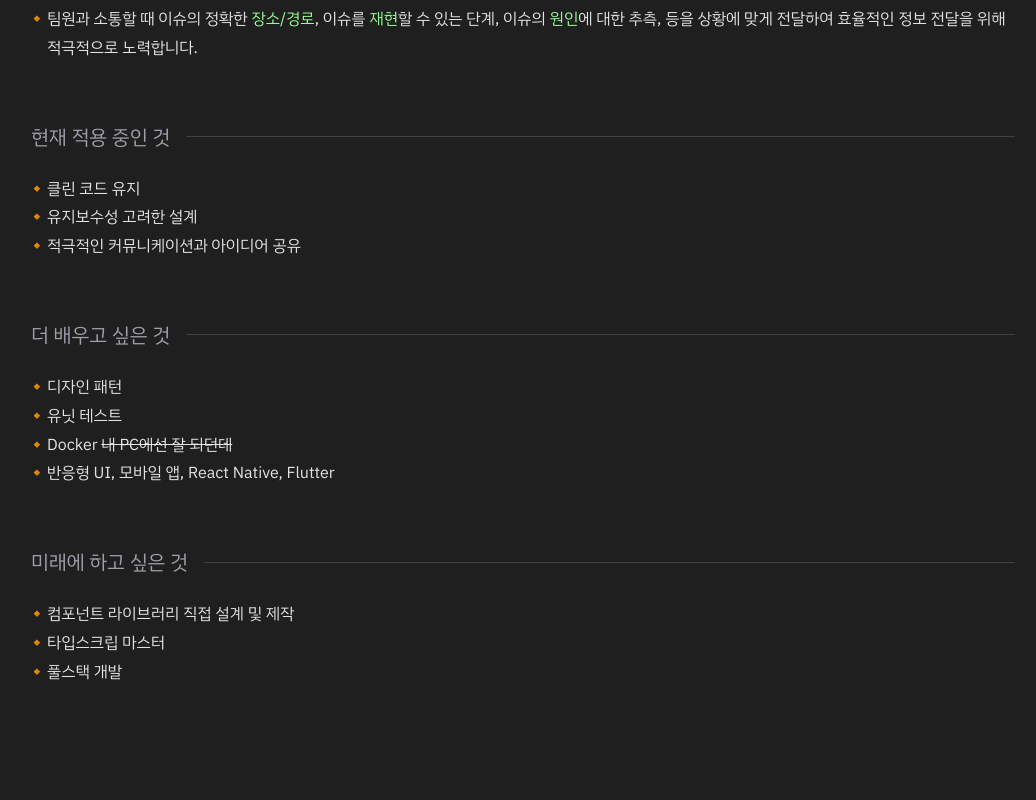
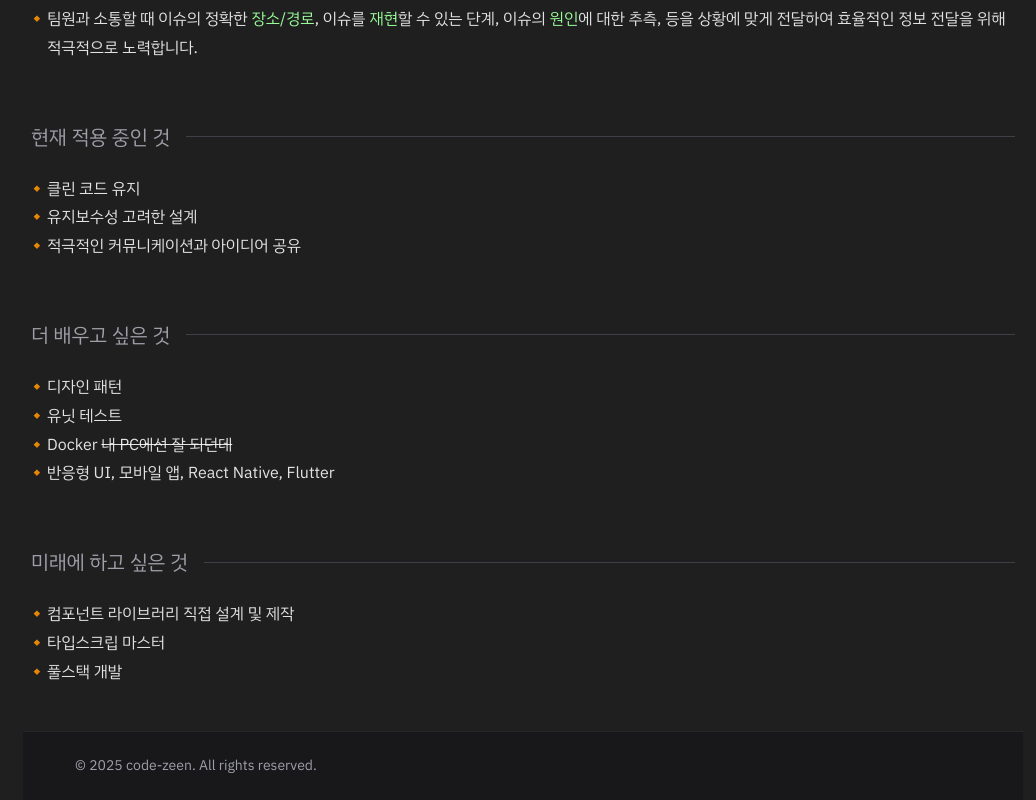
Before and after one commit to code-zeen/code-zeen.github.io, a React (Vite) app: page / in a window 1280 px wide. Shown: the part 4823-5623 px from the top of the page, without its empty margins (117-1153 px from the left). Before the commit the page ends 5514 px from the top, so only its background shows below. Built offline with nearby package versions, Linux system fonts and the light colour scheme.

Commit message:
add `<Footer>`

```diff
--- a/src/App.tsx
+++ b/src/App.tsx
@@ -9,6 +9,7 @@ import AboutCurrentHabits from './components/specific/AboutCurrentHabits.tsx'
 import AboutTopicsToLearn from './components/specific/AboutTopicsToLearn.tsx'
 import AboutFuturePlans from './components/specific/AboutFuturePlans.tsx'
 import AboutEducation from '@/components/specific/about-education/AboutEducation.tsx'
+import Footer from '@/components/specific/Footer.tsx'
 
 function App() {
   return (
@@ -46,6 +47,8 @@ function App() {
           </Section>
         </div>
       </div>
+
+      <Footer />
     </div>
   )
 }
--- /dev/null
+++ b/src/components/specific/Footer.tsx
@@ -0,0 +1,9 @@
+export default function Footer() {
+  return (
+    <footer className="mt-10 border-t bg-zinc-900 border-zinc-800 text-zinc-400 text-sm px-4 py-6">
+      <div className="max-w-4xl mx-auto flex flex-col sm:flex-row items-center justify-between gap-4">
+        <p>&copy; {new Date().getFullYear()} code-zeen. All rights reserved.</p>
+      </div>
+    </footer>
+  )
+}
```
